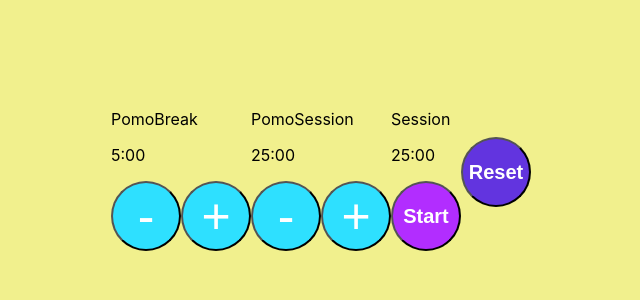
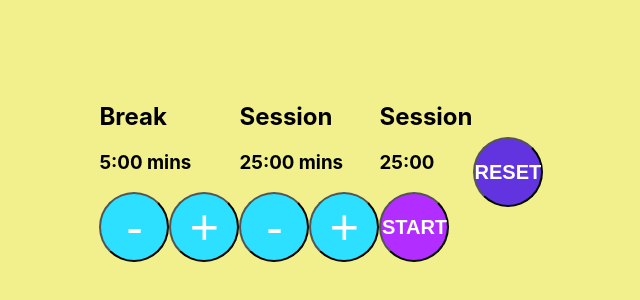
Before and after one commit to victoriadealba/Pomobreak, a React (Create React App) app in the folder client/: page / in a window 1280 px wide. Shown: the part 228-528 px from the top of the page, without its empty margins (319-959 px from the left). Built offline with nearby package versions, Linux system fonts and the light colour scheme.

Commit message:
Centered components, will need to refine the UI more

```diff
--- a/client/src/App.css
+++ b/client/src/App.css
@@ -2,7 +2,8 @@ body {
   background-color: #f1f08d;
 }
 
-.App{
+
+.timecontainer{
   width: 100vw;
   height: 100vh;
   margin: 0;
@@ -11,6 +12,8 @@ body {
   align-items: center;
   justify-content: center;
 }
+
+
 
 .ui.button{
   width: 70px;
@@ -22,6 +25,7 @@ body {
   font-size: 20px;
   font-weight: 700;
   line-height: 50px;
+  text-transform: uppercase;
 }
 .ui.button.start{
   width: 70px;
@@ -33,6 +37,7 @@ body {
   font-size: 20px;
   font-weight: 700;
   line-height: 50px;
+  text-transform: uppercase;
 }
 
 
@@ -48,4 +53,5 @@ body {
   text-align: center;
   line-height: 50px;
   display:inline-block;
+  text-transform: uppercase;
 }
--- a/client/src/App.js
+++ b/client/src/App.js
@@ -131,7 +131,7 @@ function App () {
   }
 
   return <div className='App'>
-
+    <div className = 'timecontainer'>
     <BreakInterval
     breakLength={breakLength}
     reduceBreakOneMinute={reduceBreakOneMinute}
@@ -155,7 +155,7 @@ function App () {
      />
    <button class = "ui button" id="reset-button" onClick={clickReset}>Reset</button>
 
-
+    </div>
   </div>
 
 }
--- a/client/src/components/BreakInterval.js
+++ b/client/src/components/BreakInterval.js
@@ -10,13 +10,13 @@ const Breakinterval = (props) => {
 
   return (
     <div>
-      <p id="break-label">PomoBreak</p>
-      <p id='break-length'>{clockFormat(breakLength)}</p>
-      <div>
+      <h2 id="break-label">Break</h2>
+      <h3 id='break-length'>{clockFormat(breakLength)} mins</h3>
+      <div className='row'>
+      <button class = "ui button plus" id='break-reduce' onClick={reduceBreakOneMinute}>-</button>
+      <button  class= "ui button plus" id='break-increase' onClick={increaseBreakOneMinute}>+</button>
+      </div>
 
-      </div>
-      <button class = "ui button plus" id='break-reduce' onClick={reduceBreakOneMinute}>-</button>
-      <button   class= "ui button plus" id='break-increase' onClick={increaseBreakOneMinute}>+</button>
     </div>
   )
 };
--- a/client/src/components/SessionInterval.js
+++ b/client/src/components/SessionInterval.js
@@ -11,8 +11,8 @@ const Sessioninterval = (props) => {
 
   return (
     <div>
-      <p id="session-label">PomoSession</p>
-      <p id='session-length'>{clockFormat(sessionLength)}</p>
+      <h2 id="session-label">Session</h2>
+      <h3 id='session-length'>{clockFormat(sessionLength)} mins</h3>
 
       <button class = "ui button plus" id='session-reduce' onClick={reduceSessionOneMinute}>-</button>
       <button class = "ui button plus" id='session-increase' onClick={increaseSessionOneMinute}>+</button>
--- a/client/src/components/Timer.js
+++ b/client/src/components/Timer.js
@@ -11,8 +11,8 @@ const Timer = (props) => {
 
   return (
     <div>
-        <p id='timer-label'>{timerLabel}</p>
-        <p id='time-left'>{clockFormat(timeLeft)}</p>
+        <h2 id='timer-label'>{timerLabel}</h2>
+        <h3 id='time-left'>{clockFormat(timeLeft)}</h3>
         <button class= "ui button start" id='start-stop' onClick={clickStartStop}>
             {startButtonLabel}
         </button>
```
